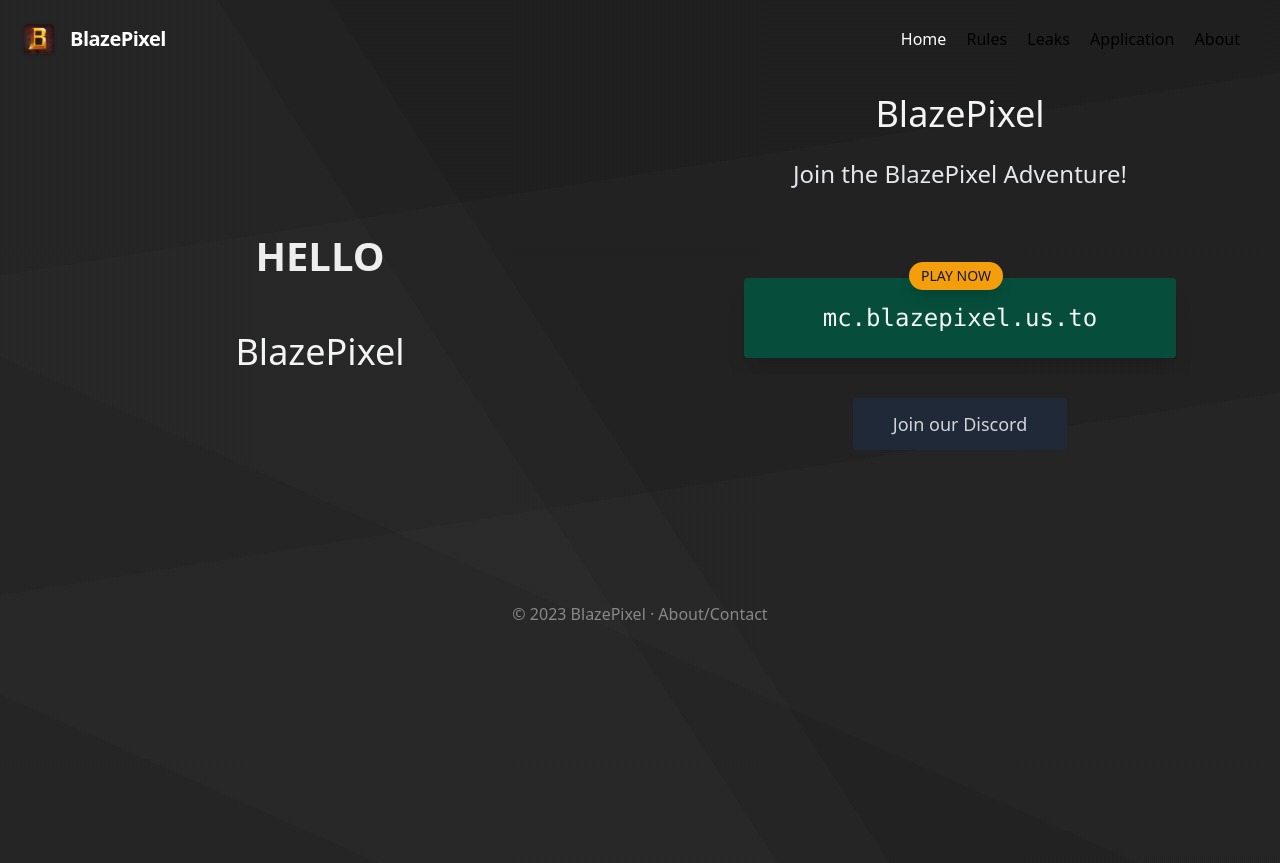
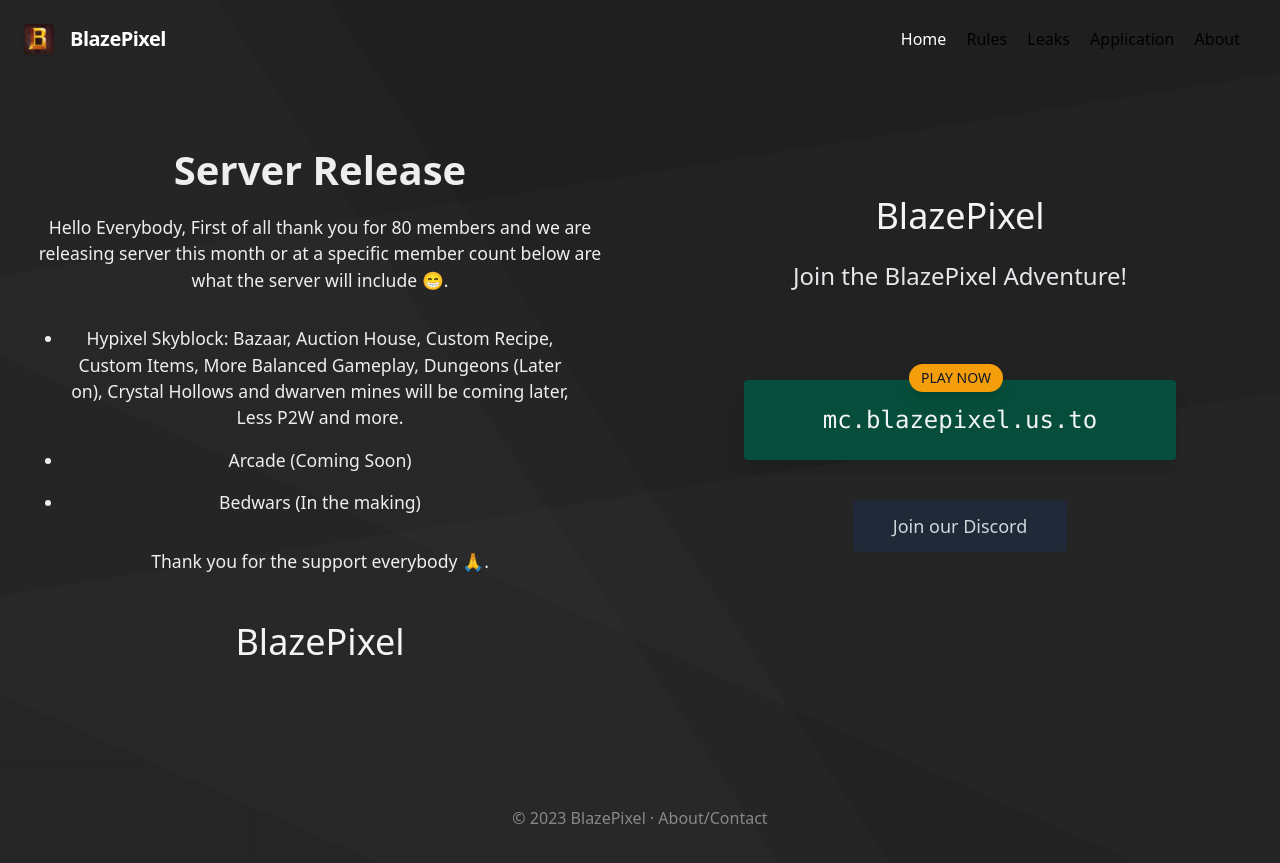
Before and after one commit to BlazePixel-Network/website, a Jekyll site: the page built from docs/index.md, in a window 1280 px wide. Shown: the top 863 px of the page. Built offline with Jekyll 4.4.1, drawn with Linux system fonts in a browser that asks for light colours; a script that is not in the unit is left out; comment, search, counter and statistics services are not loaded; our own code applies the rules of GitHub Pages for plain Markdown files.

Commit message:
Update index.md

```diff
--- a/docs/index.md
+++ b/docs/index.md
@@ -2,4 +2,16 @@
 layout: home
 navname: Home
 ---
-# HELLO
+# Server Release
+
+Hello Everybody,
+First of all thank you for 80 members and we are releasing server this month or at a specific member count below are what the server will include 😁.
+
+- Hypixel Skyblock:
+  Bazaar, Auction House, Custom Recipe, Custom Items, More Balanced Gameplay, Dungeons (Later on), Crystal Hollows and dwarven mines will be coming later, Less P2W and more.
+
+- Arcade (Coming Soon)
+
+- Bedwars (In the making)
+
+Thank you for the support everybody 🙏.
```
